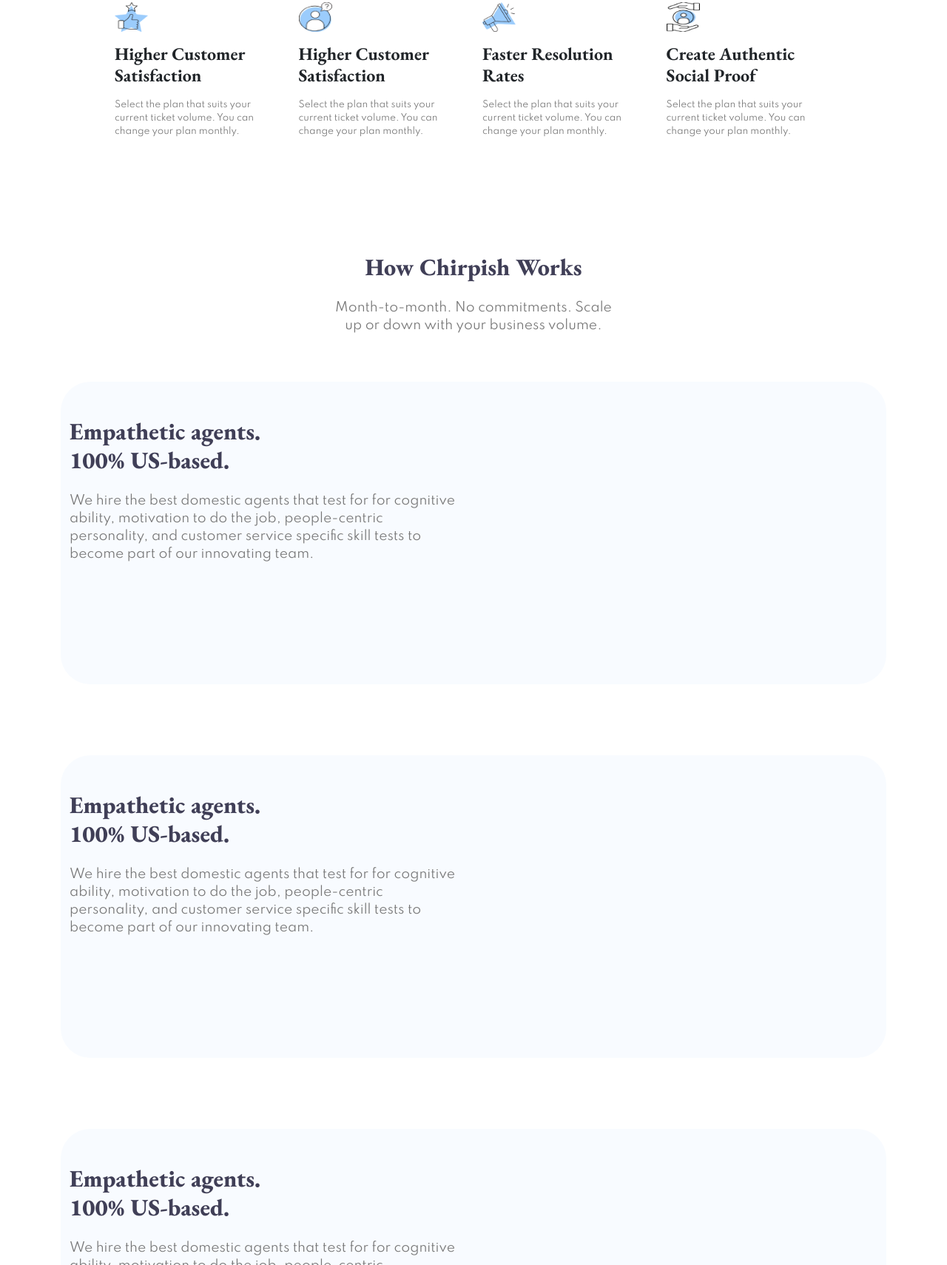
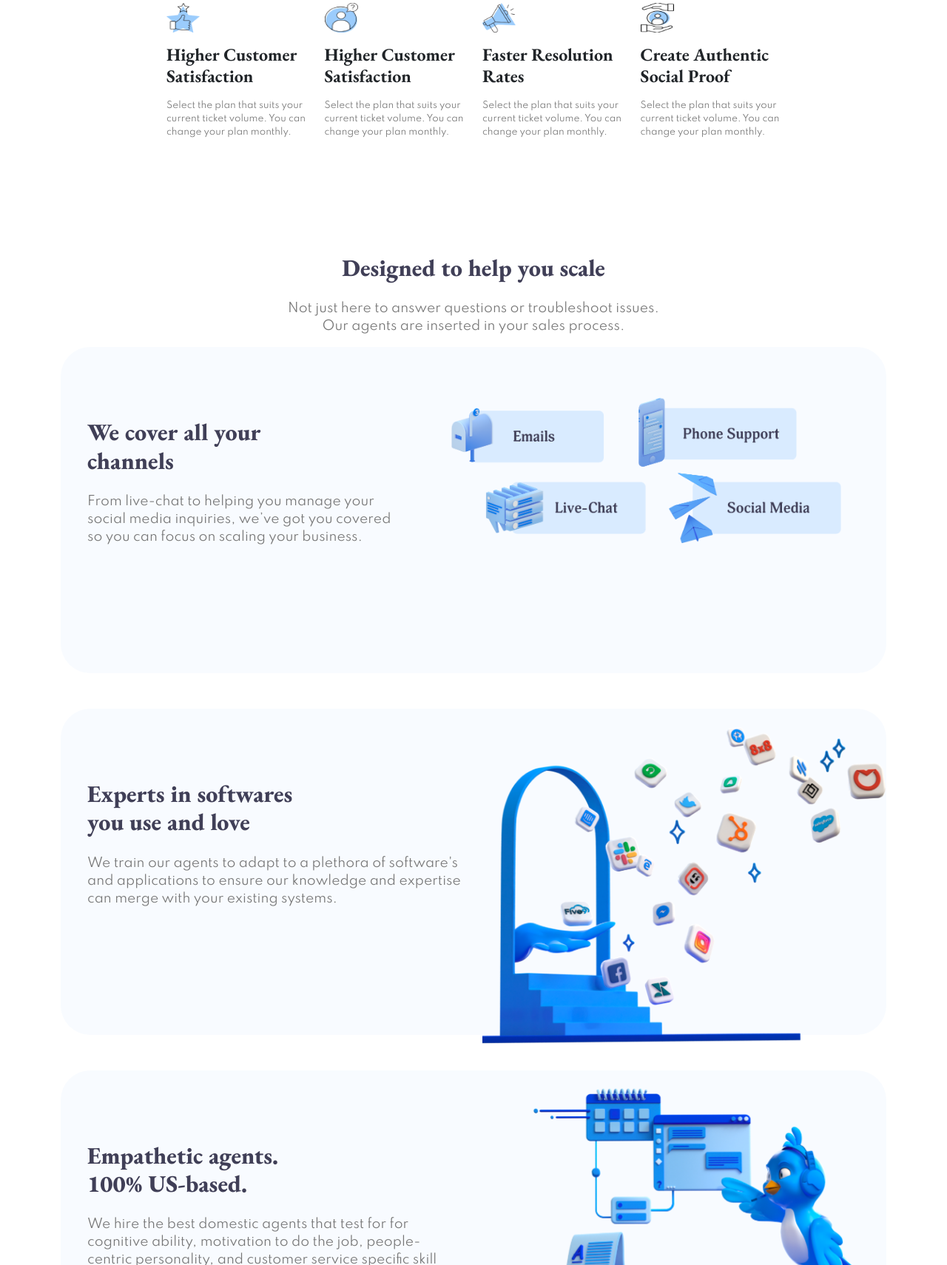
Before and after one commit to nikhiltomy/chirpish, a plain HTML site: page index.html in a window 1280 px wide. Shown: the part 2322-4032 px from the top of the page at 74% size. Drawn offline with nearby package versions, Linux system fonts and the light colour scheme.

Commit message:
banner modified

```diff
--- a/css/large.css
+++ b/css/large.css
@@ -80,5 +80,9 @@
   height: 195px;
   width: 207px;
 }
+.ch-banner-height{
+  height: 440.641px !important;
+}
 /* section5 */
+
 /*---------------- Desktop --------------------- */
--- a/css/medium.css
+++ b/css/medium.css
@@ -22,7 +22,9 @@
     .ch-org-customersupport{
       background-color: rgb(248, 251, 255);
       border-radius: 40px;
-      height: 409px;
+    }
+    .ch-org-customersupport--height{
+      height:auto;
     }
     .ch-content-table{
         padding-left: 50px;
--- a/index.html
+++ b/index.html
@@ -17,6 +17,7 @@
     <link rel="stylesheet" href="./css/style.css">
     <link rel="stylesheet" media="screen and (min-width: 768px)" href="./css/medium.css">
     <link rel="stylesheet" media="screen and (min-width: 1024px)" href="./css/large.css">
+    <script src="https://ajax.googleapis.com/ajax/libs/jquery/3.4.1/jquery.min.js"></script>
 </head>
 
 <body>
@@ -95,7 +96,7 @@
         <div class="container">
             <div class="row pt-5">
                 <div class="container">
-                    <div class="col-12 ch-org-customersupport">
+                    <div class="col-12 ch-org-customersupport ch-org-customersupport--height">
                         <div class="row">
                             <div class="col-12 text-center ch-molc-customer ">
                                 <a class="text-dark " href=""> <img class="ch-atom-cardimage" src="./images/review.svg"
@@ -209,21 +210,23 @@
             </div>
         </div>
     </section>
-
     <!-- Section3 -->
     <!-- Section4 -->
     <section>
         <div class="container-fluid ch-section-container">
             <div class="row p-md-4 ">
                 <div class="col-12 col-lg-6 ch-molc-chirpish-top text-center ps-md-4 pt-lg-5">
-                    <h2 class="ch-font ch-atom-h2 ch-atom-h2--grey text-center text-md-start">Empathetic agents. <br>
-                        100% US-based.</h2>
-                    <p class="ch-molc-banner__para text-center pt-3 text-md-start w-md-75">We hire the best domestic
+                    <h2 class="ch-font ch-atom-h2 ch-atom-h2--grey text-center text-md-start pt-5">Empathetic agents.
+                        <br>
+                        100% US-based.
+                    </h2>
+                    <p class="ch-molc-banner__para text-center pt-3 pb-5 text-md-start w-md-75">We hire the best
+                        domestic
                         agents that test for for cognitive ability, motivation to do the job, people-centric
                         personality, and customer service specific skill tests to become part of our innovating team.
                     </p>
                 </div>
-                <div class="col-12 col-lg-6 ch-org-customersupport  h-auto">
+                <div class="col-12 col-lg-6 ch-org-customersupport ch-org-customersupport--height  h-auto">
                     <img class="img-fluid" src="./images/trophy.png" alt="">
                 </div>
             </div>
@@ -231,8 +234,8 @@
     </section>
     <!-- Section4 -->
     <!-- Section 5 -->
-    <section>
-        <div class="ch-section-container pt-5">
+    <section class="d-none d-md-block d-lg-block">
+        <div class="ch-section-container container pt-5">
             <div class="row pt-lg-5 pb-lg-3">
                 <div class="col-md-6 col-lg-3">
                     <div class="ch-molc-service-card">
@@ -327,12 +330,15 @@
         <div class="container">
             <div class="row">
                 <div class="container">
-                    <div class="col-12 ch-org-chirpish-work text-md-center">
+                    <div class="col-12 ch-org-chirpish-work text-md-center ">
                         <div class="row">
                             <div class="col-12 ch-molc-chirpish-top">
-                                <h2 class="ch-font ch-atom-h2 ch-atom-h2--grey text-center">How Chirpish Works</h2>
-                                <p class="ch-molc-banner__para text-center pt-3"> Month-to-month. No commitments. Scale
-                                    <br> up or down with your business volume.
+                                <h2 class="ch-font ch-atom-h2 ch-atom-h2--grey text-center">Designed to <br
+                                        class="d-lg-none"> help you
+                                    scale</h2>
+                                <p class="ch-molc-banner__para text-center pt-3"> Not just here to answer questions or
+                                    troubleshoot issues. <br class="d-none d-lg-block"> Our agents are inserted in your
+                                    sales process.
                                 </p>
                             </div>
                         </div>
@@ -340,20 +346,26 @@
                 </div>
             </div>
 
-            <div class="row pt-5">
+            <div class="row pt-5 pt-md-0">
                 <div class="container">
-                    <div class="col-12 ch-org-customersupport">
+                    <div class="col-12 ch-org-customersupport h-auto ch-banner-height">
                         <div class="row">
-                            <div class="col-12 col-lg-6 ch-molc-chirpish-top text-center ps-md-4 pt-lg-5">
-                                <h2 class="ch-font ch-atom-h2 ch-atom-h2--grey text-center text-md-start">Empathetic
-                                    agents. <br>
-                                    100% US-based.</h2>
-                                <p class="ch-molc-banner__para text-center pt-3 text-md-start w-md-75">We hire the best
-                                    domestic
-                                    agents that test for for cognitive ability, motivation to do the job, people-centric
-                                    personality, and customer service specific skill tests to become part of our
-                                    innovating team.
+                            <div class="col-12 col-lg-5 ch-molc-chirpish-top text-center ps-md-4 pt-lg-5 pt-5 pt-md-0">
+                                <h2
+                                    class="ch-font ch-atom-h2 ch-atom-h2--grey text-center text-md-start pt-md-5 ps-md-4">
+                                    We cover all
+                                    your <br> channels</h2>
+                                <p class="ch-molc-banner__para text-center pt-3 text-md-start w-md-75 ps-md-4"> From
+                                    live-chat
+                                    to helping you manage your social media inquiries, we’ve got you covered so you can
+                                    focus on scaling your business.
                                 </p>
+                            </div>
+                            <div class="col-12 col-12 col-lg-7 ch-molc-chirpish-top text-center ps-md-4 pt-lg-5">
+                                <img class="img-fluid w-75 h-100 d-lg-none pt-5 pb-5" src="./images/emailbox.png"
+                                    alt="">
+                                <img class="img-fluid d-none d-md-none d-lg-block" src="./images/emaillg.png" alt=""
+                                    style="width: 568px;">
                             </div>
                         </div>
                     </div>
@@ -364,24 +376,26 @@
         </div>
     </section>
     <!--Section6 -->
-
     <!-- Section7 -->
     <section class="pt-5">
         <div class="container">
-            <div class="row pt-5">
+            <div class="row">
                 <div class="container">
-                    <div class="col-12 ch-org-customersupport">
+                    <div class="col-12 ch-org-customersupport ch-banner-height">
                         <div class="row">
                             <div class="col-12 col-lg-6 ch-molc-chirpish-top text-center ps-md-4 pt-lg-5">
-                                <h2 class="ch-font ch-atom-h2 ch-atom-h2--grey text-center text-md-start">Empathetic
-                                    agents. <br>
-                                    100% US-based.</h2>
-                                <p class="ch-molc-banner__para text-center pt-3 text-md-start w-md-75">We hire the best
-                                    domestic
-                                    agents that test for for cognitive ability, motivation to do the job, people-centric
-                                    personality, and customer service specific skill tests to become part of our
-                                    innovating team.
+                                <h2 class="ch-font ch-atom-h2 ch-atom-h2--grey text-center text-md-start pt-5 ps-md-4">
+                                    Experts
+                                    in softwares <br>
+                                    you use and love</h2>
+                                <p class="ch-molc-banner__para text-center pt-3 text-md-start w-md-75 ps-md-4"> We train
+                                    our
+                                    agents to adapt to a plethora of software's and applications to ensure our knowledge
+                                    and expertise can merge with your existing systems.
                                 </p>
+                            </div>
+                            <div class="col-12 col-lg-6">
+                                <img class="img-fluid pt-4 pb-5" src="./images/banner1.png" alt="banner1">
                             </div>
                         </div>
                     </div>
@@ -396,20 +410,25 @@
     <!-- Section8 -->
     <section class="pt-5">
         <div class="container">
-            <div class="row pt-5">
+            <div class="row ">
                 <div class="container">
-                    <div class="col-12 ch-org-customersupport">
+                    <div class="col-12 ch-org-customersupport h-auto ch-banner-height">
                         <div class="row">
                             <div class="col-12 col-lg-6 ch-molc-chirpish-top text-center ps-md-4 pt-lg-5">
-                                <h2 class="ch-font ch-atom-h2 ch-atom-h2--grey text-center text-md-start">Empathetic
+                                <h2 class="ch-font ch-atom-h2 ch-atom-h2--grey text-center text-md-start pt-5 ps-md-4">
+                                    Empathetic
                                     agents. <br>
                                     100% US-based.</h2>
-                                <p class="ch-molc-banner__para text-center pt-3 text-md-start w-md-75">We hire the best
+                                <p class="ch-molc-banner__para text-center pt-3 text-md-start w-md-75 ps-md-4">We hire
+                                    the best
                                     domestic
                                     agents that test for for cognitive ability, motivation to do the job, people-centric
                                     personality, and customer service specific skill tests to become part of our
                                     innovating team.
                                 </p>
+                            </div>
+                            <div class="col-12 col-lg-6">
+                                <img class="img-fluid pt-4 pb-5" src="./images/banner2.png" alt="banner1">
                             </div>
                         </div>
                     </div>
@@ -420,9 +439,9 @@
                     <div class="col-12 ch-org-chirpish-work text-md-center">
                         <div class="row">
                             <div class="col-12 ch-molc-chirpish-top">
-                                <h2 class="ch-font ch-atom-h2 ch-atom-h2--grey text-center">How Chirpish Works</h2>
-                                <p class="ch-molc-banner__para text-center pt-3"> Month-to-month. No commitments. Scale
-                                    <br> up or down with your business volume.
+                                <h2 class="ch-font ch-atom-h2 ch-atom-h2--grey text-center"> Flexible pricing</h2>
+                                <p class="ch-molc-banner__para text-center pt-3"> We make it easy to scale up or down
+                                    when needed.
                                 </p>
                             </div>
                         </div>
@@ -432,6 +451,28 @@
 
 
 
+        </div>
+    </section>
+    <!--Section8 -->
+    <!--Section8 -->
+    <section>
+        <div class="container">
+            <div class="row">
+                <div class="col-12 col-lg-6 ch-org-customersupport ch-org-customersupport--height  h-auto">
+                    <div class="row">
+                        <div class="col-12 text-center">
+                            <ul class="d-flex justify-content-center">
+                                <li><img src="./images/icon-facebook.svg" alt=""></li>
+                                <li><img src="./images/icon-instagram.svg" alt=""></li>
+                                <li><img src="./images/icon-linkedin.svg" alt=""></li>
+                            </ul>
+                        </div>
+                        <div class="col-12">
+
+                        </div>
+                    </div>
+                </div>
+            </div>
         </div>
     </section>
     <!--Section8 -->
@@ -460,16 +501,75 @@
         </div>
     </section>
     <!-- Section9-->
-
-
-
-
-
-
     <!-- JavaScript Bundle with Popper -->
     <script src="https://cdn.jsdelivr.net/npm/bootstrap@5.0.0-beta1/dist/js/bootstrap.bundle.min.js"
         integrity="sha384-ygbV9kiqUc6oa4msXn9868pTtWMgiQaeYH7/t7LECLbyPA2x65Kgf80OJFdroafW"
         crossorigin="anonymous"></script>
+
+    <!-- <script>
+        var $scroller = $('.scroller');
+        var dic = 1;
+
+        function sc() {
+            // get the partial id of the div to scroll to
+            var divIdx = $('input').val();
+            divIdx = parseInt(divIdx);
+            if (dic == 1)
+                divIdx = parseInt(divIdx) + 1;
+            else
+                divIdx = parseInt(divIdx) - 1;
+            var count = $(".scroller .containerr div").length;
+            //console.log(count)
+            cWidth = $('.containerr').width()
+            sWidth = $('.scroller').width()
+
+            if (divIdx != 0 && divIdx <= count) {
+
+                var scrollTo = $($('.scroller .containerr div')[divIdx - 1])
+                    // change its bg
+                    .css('background', '#9f3')
+                    .position().left;
+                if ((cWidth - scrollTo) > sWidth) {
+                    console.log('ok', cWidth, sWidth, scrollTo)
+
+                    $scroller
+                        .animate({ 'scrollLeft': scrollTo }, 500);
+
+                    $('input').val(divIdx);
+                }
+            }
+        }//func
+
+        // assign click handler
+        $('#leftd').on('click', function () {
+            dic = 0;
+            sc();
+        });
+        $('#rightd').on('click', function () {
+            dic = 1;
+            sc();
+        });
+    </script> -->
 </body>
 
 </html>
+
+
+
+<!-- <section>
+    <div class="scroller">
+        <div class="containerr">
+            <div >1</div>
+            <div >2</div>
+            <div >3</div>
+            <div >4</div>
+            <div >5</div>
+            <div >6</div>
+            <div >7</div>
+            <div >8</div>
+            <div >9</div>
+            <div >10</div>
+        </div>
+    </div>
+</section>
+<button id="leftd"> < </button><button id="rightd">></button> <input type="text" value="1"/> -->
```
Also changed, not shown: css/style.css (+25 -0 lines), images/banner1.png (added), images/banner2.png (added), images/emailbox.png (added), images/emailboxlg.png (added), images/emaillg.png (added), images/icon-facebook.svg (added), images/icon-instagram.svg (added), images/icon-linkedin.svg (added).
